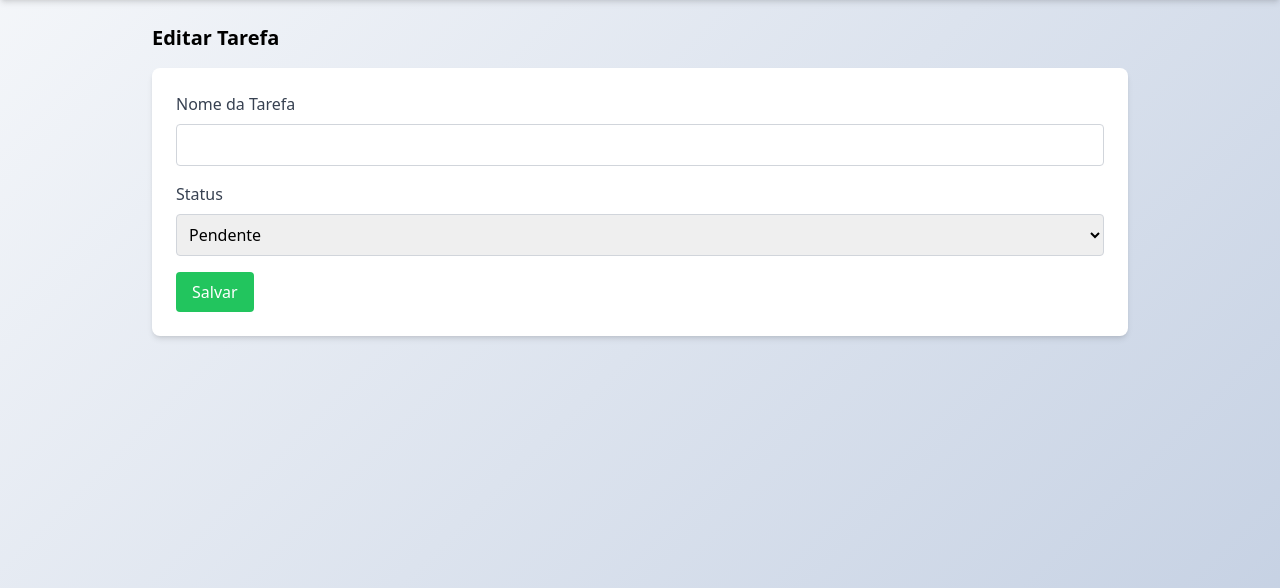
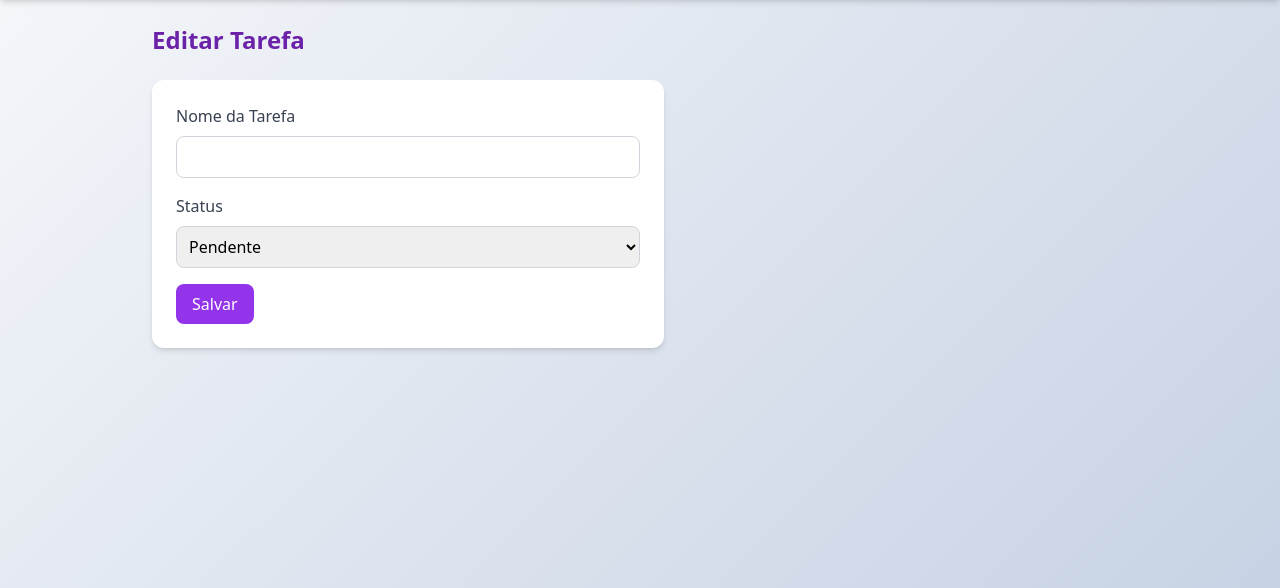
Before and after one commit to pjaneri300/RECUPERA--O-FLASK, a Flask app: template templates/editar_tarefa.html in a window 1280 px wide. Shown: the part 60-648 px from the top of the page. Run offline with Flask 3, Linux system fonts and the light colour scheme; the template is opened without the code that fills it, so the values that code supplies are empty; some libraries are stand-ins or nearby versions.

Commit message:
editar_tarefa.html

```diff
--- a/templates/editar_tarefa.html
+++ b/templates/editar_tarefa.html
@@ -3,25 +3,25 @@
 {% block title %}Editar Tarefa{% endblock %}
 
 {% block content %}
-    <h2 class="text-xl font-semibold mb-4">Editar Tarefa</h2>
-    <form method="POST" class="bg-white p-6 rounded-lg shadow-md">
+    <h2 class="text-2xl font-bold text-purple-800 mb-6">Editar Tarefa</h2>
+    <form method="POST" class="bg-white p-6 rounded-xl shadow-md max-w-lg">
         <div class="mb-4">
             <label for="nome" class="block text-gray-700 font-medium mb-2">Nome da Tarefa</label>
             <input type="text" id="nome" name="nome" value="{{ task.nome }}"
-                   class="w-full border border-gray-300 p-2 rounded focus:outline-none focus:ring-2 focus:ring-blue-500"
+                   class="w-full border border-gray-300 p-2 rounded-lg focus:outline-none focus:ring-2 focus:ring-purple-500"
                    required>
         </div>
         <div class="mb-4">
             <label for="status" class="block text-gray-700 font-medium mb-2">Status</label>
             <select id="status" name="status"
-                    class="w-full border border-gray-300 p-2 rounded focus:outline-none focus:ring-2 focus:ring-blue-500">
+                    class="w-full border border-gray-300 p-2 rounded-lg focus:outline-none focus:ring-2 focus:ring-purple-500">
                 <option value="Pendente" {% if task.status == 'Pendente' %}selected{% endif %}>Pendente</option>
                 <option value="Em Andamento" {% if task.status == 'Em Andamento' %}selected{% endif %}>Em Andamento</option>
                 <option value="Concluído" {% if task.status == 'Concluído' %}selected{% endif %}>Concluído</option>
             </select>
         </div>
         <button type="submit"
-                class="bg-green-500 text-white px-4 py-2 rounded hover:bg-green-600">
+                class="bg-purple-600 text-white px-4 py-2 rounded-lg hover:bg-purple-700">
             Salvar
         </button>
     </form>
```
